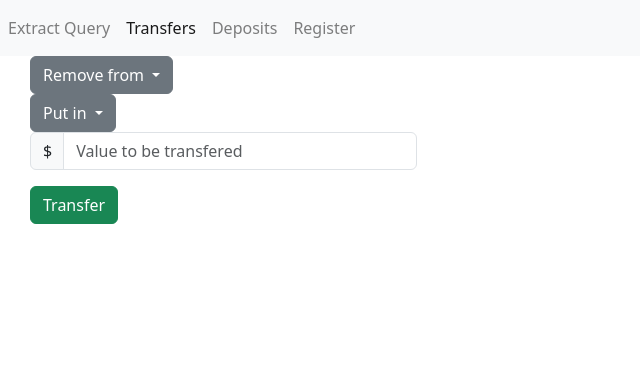
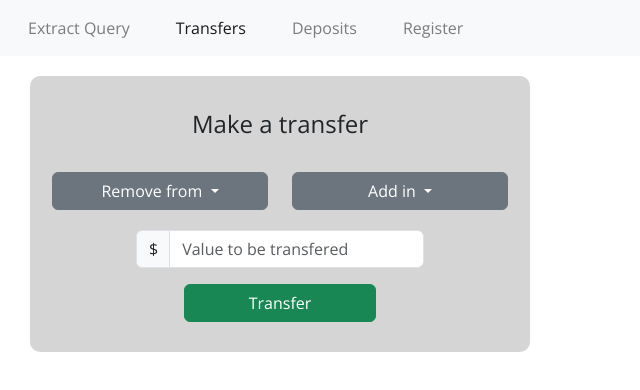
Before and after one commit to marcosvmgil/bank-application, an Angular app: page /transfer in a window 1280 px wide. Shown: the top 390 px of the page, without its empty margins (0-640 px from the left). Built offline with nearby package versions, Linux system fonts and the light colour scheme; data requests are answered from the project's data file.

Commit message:
Adjusting scss

```diff
--- a/src/app/components/account-register/account-register.component.scss
+++ b/src/app/components/account-register/account-register.component.scss
@@ -0,0 +1,36 @@
+.register__container {
+  .register__content {
+    .register__inputFormContainer {
+      background-color: #d5d5d5;
+      padding: 30px 10px 30px 10px;
+      border-radius: 10px;
+      display: flex;
+      flex-direction: column;
+      align-items: center;
+      .register__inputFormTitle {
+        margin-bottom: 30px;
+        font-size: x-large;
+      }
+      .register__inputForm {
+        display: flex;
+        flex-direction: column;
+        align-items: center;
+        justify-content: center;
+        .register__inputFormBox {
+          margin-bottom: 10px;
+          .register__inputFormAccountNumber {
+          }
+          .register__inputFormName {
+          }
+          .register__inputFormDocument {
+          }
+          .register__inputFormAddress {
+          }
+        }
+        .register__inputFormSubmit {
+          margin-top: 20px;
+        }
+      }
+    }
+  }
+}
--- a/src/app/components/deposit/deposit.component.scss
+++ b/src/app/components/deposit/deposit.component.scss
@@ -0,0 +1,43 @@
+.deposit__container {
+  .deposit__content {
+    .register__inputFormContainer {
+      background-color: #d5d5d5;
+      padding: 20px 10px 20px 10px;
+      border-radius: 10px;
+      display: flex;
+      flex-direction: column;
+      align-items: center;
+      .register__inputFormTitle {
+        margin-bottom: 20px;
+        font-size: x-large;
+      }
+      .register__inputForm {
+        display: flex;
+        flex-direction: column;
+        align-items: center;
+        .deposit__inputFormSelection {
+          width: 100%;
+          margin-bottom: 10px;
+          .register__inputFormDropdown {
+            width: 100%;
+            .register__inputFormDropdownBtn {
+              width: 100%;
+            }
+            .register__inputFormDropdownMenu {
+              width: 100%;
+
+              .register__inputFormDropdownItem {
+                width: 100%;
+              }
+            }
+          }
+        }
+        .deposit__inputFormAmount {
+          margin-bottom: 10px;
+        }
+        .deposit__inputFormSubmit {
+        }
+      }
+    }
+  }
+}
--- a/src/app/components/extract/extract.component.html
+++ b/src/app/components/extract/extract.component.html
@@ -1,5 +1,6 @@
 <div class="extract__container col-12">
   <div class="extract__content col-8">
+    <div class="extract__contentWrapper">
       <div class="extract__inputForm">
         <div class="deposit__inputFormSelection">
           <div class="dropdown">
@@ -24,8 +25,8 @@
           </div>
         </div>
       </div>
-    <div class="extract__clientTable">
-      <table class="table table-light">
+      <div class="extract__clientTableContainer">
+        <table class="table table-light extract__clientTable">
           <thead>
             <tr>
               <th scope="col">Date</th>
@@ -38,7 +39,9 @@
             <tr
               *ngFor="let transaction of extract"
               [ngClass]="
-              transaction.operation == 'Add' ? 'table-success' : 'table-danger'
+                transaction.operation == 'Add'
+                  ? 'table-success'
+                  : 'table-danger'
               "
             >
               <td>{{ transaction.date | date : "HH:mm:ss dd/MM/yyyy" }}</td>
@@ -51,7 +54,8 @@
               </td>
               <th scope="row">
                 {{
-                transaction.amountTotal | currency : "BRL" : "symbol" : "1.2-2"
+                  transaction.amountTotal
+                    | currency : "BRL" : "symbol" : "1.2-2"
                 }}
               </th>
             </tr>
@@ -60,3 +64,4 @@
       </div>
     </div>
   </div>
+</div>
--- a/src/app/components/extract/extract.component.scss
+++ b/src/app/components/extract/extract.component.scss
@@ -0,0 +1,26 @@
+.extract__container {
+  .extract__content {
+    .extract__contentWrapper {
+      display: flex;
+      flex-direction: column;
+      align-items: center;
+      width: 100%;
+      .extract__inputForm {
+        width: 100%;
+        .deposit__inputFormSelection {
+          display: flex;
+          justify-content: space-around;
+          width: 100%;
+          margin-bottom: 10px;
+        }
+      }
+      .extract__clientTableContainer {
+        width: 100%;
+
+        .extract__clientTable {
+          width: 100%;
+        }
+      }
+    }
+  }
+}
--- a/src/app/components/header/header.component.html
+++ b/src/app/components/header/header.component.html
@@ -1,8 +1,11 @@
 <div class="header__container">
   <div class="header__content">
-    <nav class="navbar navbar-expand-lg navbar-light bg-light pl-pr-20">
-      <ul class="navbar-nav" *ngFor="let route of routes">
-        <li class="nav-item">
+    <nav class="header__navbar navbar navbar-expand-lg navbar-light bg-light">
+      <ul class="header__navbarList navbar-nav">
+        <li
+          class="header__navbarListItem nav-item"
+          *ngFor="let route of routes"
+        >
           <a
             class="nav-link"
             (click)="navToRoute(route?.path || '')"
--- a/src/app/components/header/header.component.scss
+++ b/src/app/components/header/header.component.scss
@@ -0,0 +1,17 @@
+.header__container {
+  margin-bottom: 20px;
+  .header__content {
+    .header__navbar {
+      .header__navbarList {
+        display: flex;
+        flex-direction: row;
+        .header__navbarListItem:first-child {
+          margin-left: 20px;
+        }
+        .header__navbarListItem {
+          margin-left: 30px;
+        }
+      }
+    }
+  }
+}
--- a/src/app/components/transfer/transfer.component.html
+++ b/src/app/components/transfer/transfer.component.html
@@ -1,12 +1,17 @@
 <div class="transfer__container col-12">
-  <div class="transfer__content col-4">
-    <div class="transfer__inputForm">
-      <form [formGroup]="transferForm" (ngSubmit)="submit()">
+  <div class="transfer__content col-6">
+    <div class="transfer__inputFormContainer">
+      <div class="transfer__inputFormTitile">Make a transfer</div>
+      <form
+        [formGroup]="transferForm"
+        (ngSubmit)="submit()"
+        class="transfer__inputForm"
+      >
         <div class="transfer__inputFormSelection">
           <div class="transfer__formSelectionRigth">
-            <div class="dropdown">
+            <div class="dropdown transfer__inputFormDropdown">
               <button
-                class="btn btn-secondary dropdown-toggle"
+                class="btn btn-secondary dropdown-toggle transfer__inputFormDropdownBtn"
                 type="button"
                 data-toggle="dropdown"
                 aria-haspopup="true"
@@ -14,9 +19,12 @@
               >
                 {{ selectedDebitClient?.clientName || "Remove from" }}
               </button>
-              <div class="dropdown-menu" aria-labelledby="dropdownMenuButton">
+              <div
+                class="dropdown-menu"
+                aria-labelledby="dropdownMenuButton transfer__inputFormDropdownMenu"
+              >
                 <a
-                  class="dropdown-item"
+                  class="dropdown-item transfer__inputFormDropdownItem"
                   *ngFor="let client of clients"
                   (click)="selectDebitClient(client)"
                 >
@@ -26,19 +34,22 @@
             </div>
           </div>
           <div class="transfer__formSelectionLeft">
-            <div class="dropdown">
+            <div class="dropdown transfer__inputFormDropdown">
               <button
-                class="btn btn-secondary dropdown-toggle"
+                class="btn btn-secondary dropdown-toggle transfer__inputFormDropdownBtn"
                 type="button"
                 data-toggle="dropdown"
                 aria-haspopup="true"
                 aria-expanded="false"
               >
-                {{ selectedCreditClient?.clientName || "Put in" }}
+                {{ selectedCreditClient?.clientName || "Add in" }}
               </button>
-              <div class="dropdown-menu" aria-labelledby="dropdownMenuButton">
+              <div
+                class="dropdown-menu"
+                aria-labelledby="dropdownMenuButton transfer__inputFormDropdownMenu"
+              >
                 <a
-                  class="dropdown-item"
+                  class="dropdown-item transfer__inputFormDropdownItem"
                   *ngFor="let client of clients"
                   (click)="selectCreditClient(client)"
                 >
@@ -48,7 +59,7 @@
             </div>
           </div>
         </div>
-        <div class="transfer__inputFormAmount input-group mb-3">
+        <div class="input-group mb-3 transfer__inputFormAmount">
           <div class="input-group-prepend">
             <span class="input-group-text">$</span>
           </div>
@@ -60,7 +71,12 @@
           />
         </div>
         <div class="transfer__inputFormSubmit">
-          <button type="submit" class="btn btn-success">Transfer</button>
+          <button
+            type="submit"
+            class="btn btn-success transfer__inputFormButtonSubimit"
+          >
+            Transfer
+          </button>
         </div>
       </form>
     </div>
--- a/src/app/components/transfer/transfer.component.scss
+++ b/src/app/components/transfer/transfer.component.scss
@@ -0,0 +1,76 @@
+.transfer__container {
+  .transfer__content {
+    .transfer__inputFormContainer {
+      background-color: #d5d5d5;
+      padding: 30px 10px 30px 10px;
+      border-radius: 10px;
+      display: flex;
+      flex-direction: column;
+      align-items: center;
+      width: 500px;
+      .transfer__inputFormTitile {
+        margin-bottom: 30px;
+        font-size: x-large;
+      }
+      .transfer__inputForm {
+        display: flex;
+        flex-direction: column;
+        align-items: center;
+        width: 100%;
+
+        .transfer__inputFormSelection {
+          display: flex;
+          flex-direction: row;
+          justify-content: space-around;
+          width: 100%;
+          .transfer__formSelectionRigth {
+            width: 45%;
+
+            .transfer__inputFormDropdown {
+              width: 100%;
+
+              .transfer__inputFormDropdownBtn {
+                width: 100%;
+              }
+            }
+            .transfer__inputFormDropdownMenu {
+              width: 100%;
+
+              .transfer__inputFormDropdownItem {
+                width: 100%;
+              }
+            }
+          }
+          .transfer__formSelectionLeft {
+            width: 45%;
+
+            .transfer__inputFormDropdown {
+              width: 100%;
+
+              .transfer__inputFormDropdownBtn {
+                width: 100%;
+              }
+            }
+            .transfer__inputFormDropdownMenu {
+              width: 100%;
+
+              .transfer__inputFormDropdownItem {
+                width: 100%;
+              }
+            }
+          }
+        }
+        .transfer__inputFormAmount {
+          margin-top: 20px;
+          width: 60%;
+        }
+        .transfer__inputFormSubmit {
+          width: 40%;
+          .transfer__inputFormButtonSubimit {
+            width: 100%;
+          }
+        }
+      }
+    }
+  }
+}
--- a/src/index.html
+++ b/src/index.html
@@ -27,6 +27,10 @@
       integrity="sha384-ChfqqxuZUCnJSK3+MXmPNIyE6ZbWh2IMqE241rYiqJxyMiZ6OW/JmZQ5stwEULTy"
       crossorigin="anonymous"
     ></script>
+    <link
+      href="https://fonts.googleapis.com/css?family=Open+Sans"
+      rel="stylesheet"
+    />
   </head>
   <body>
     <app-root></app-root>
--- a/src/styles.scss
+++ b/src/styles.scss
@@ -3,6 +3,7 @@
   margin: 0;
   padding: 0;
   box-sizing: border-box;
+  font-family: "Open Sans", sans-serif;
 }
 
 @import "~bootstrap/dist/css/bootstrap.min.css";
```
Also changed, not shown: src/app/components/account-register/account-register.component.html (+16 -11 lines), src/app/components/deposit/deposit.component.html (+15 -7 lines). Lines whose indentation alone changed are shown as unchanged.
